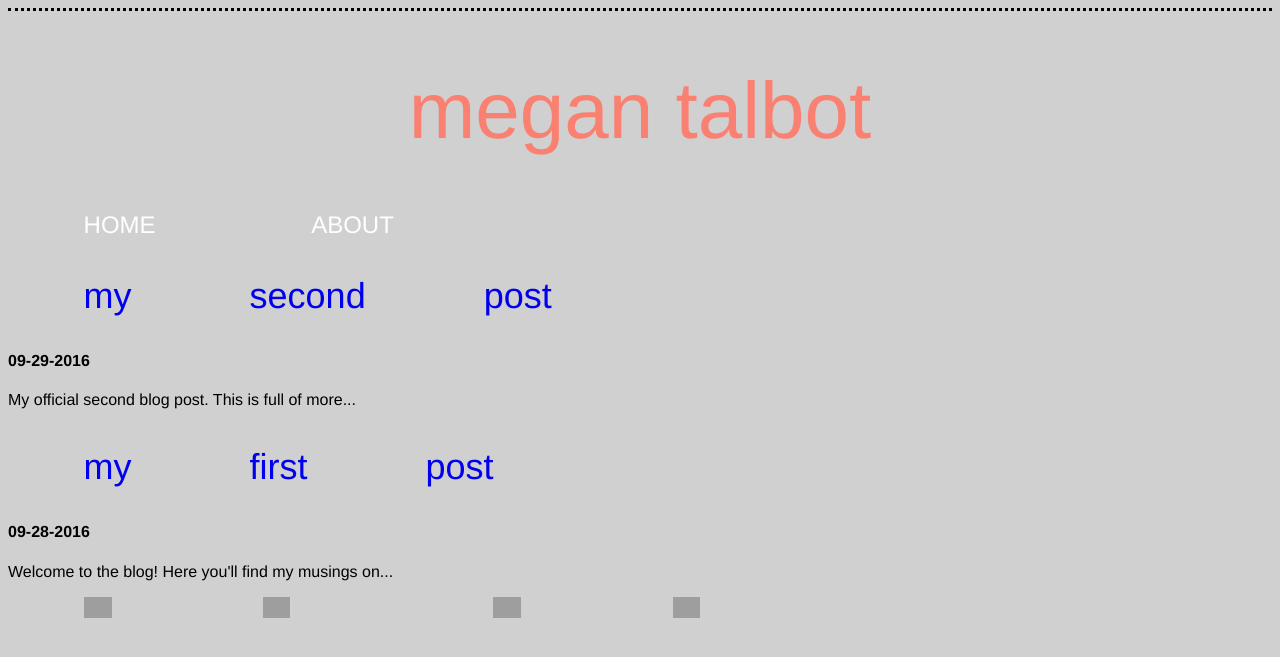
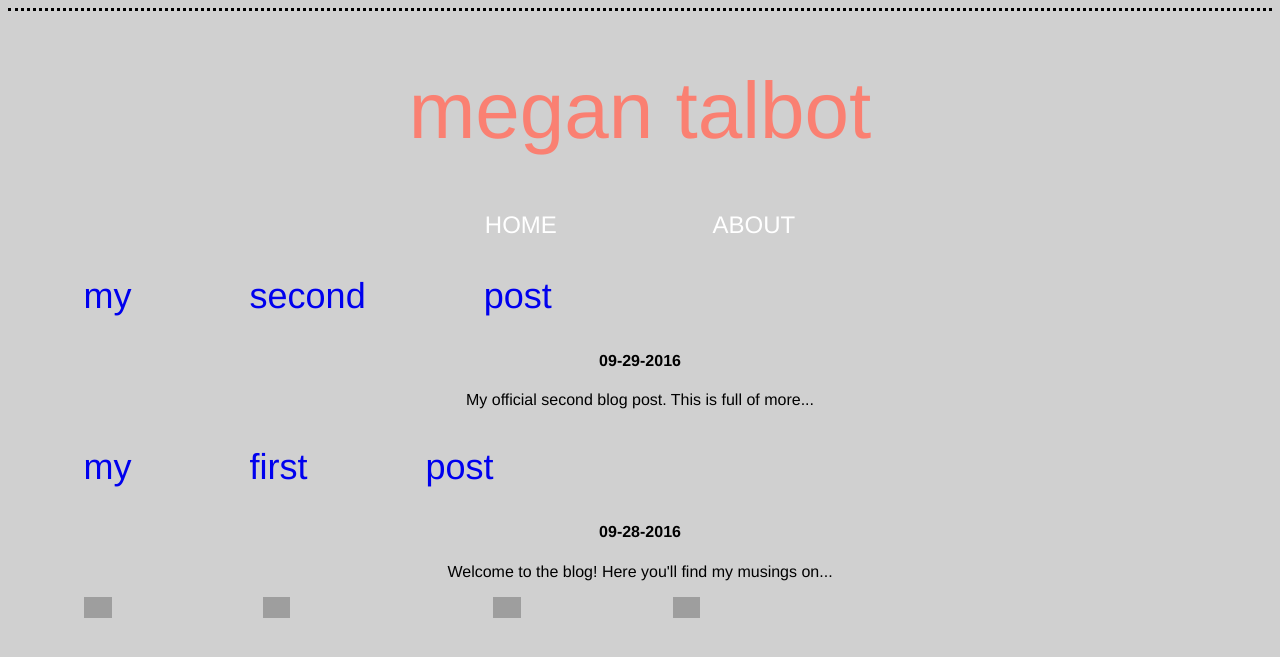
Before and after one commit to meganft/meganft.github.io, a Jekyll site: the page built from index.html, in a window 1280 px wide. Shown: the top 657 px of the page. Built offline with Jekyll 4.4.1, drawn with Linux system fonts in a browser that asks for light colours; grey boxes are pictures that could not be loaded.

Commit message:
Change link styles

```diff
--- a/_includes/header.html
+++ b/_includes/header.html
@@ -8,7 +8,7 @@
 <body>
   <h1>{{ site.title }}</h1>
   <div>
-      <a style="color:white; font-size: 1.5em; align: center" href="/">HOME</a></li> <a style="color:white; font-size: 1.5em; align: center" href="/about.html">ABOUT</a></li>
+      <a style="color:white; font-size: 1.5em; align: middle" href="/">HOME</a></li> <a style="color:white; font-size: 1.5em; align: middle" href="/about.html">ABOUT</a></li>
     </ul>
   </div>
   <div class="container">
--- a/css/styles.css
+++ b/css/styles.css
@@ -1,6 +1,7 @@
 html {
   font-family: Helvetica;
   font-weight: lighter;
+  text-align: center;
 }
 
 body {
```
